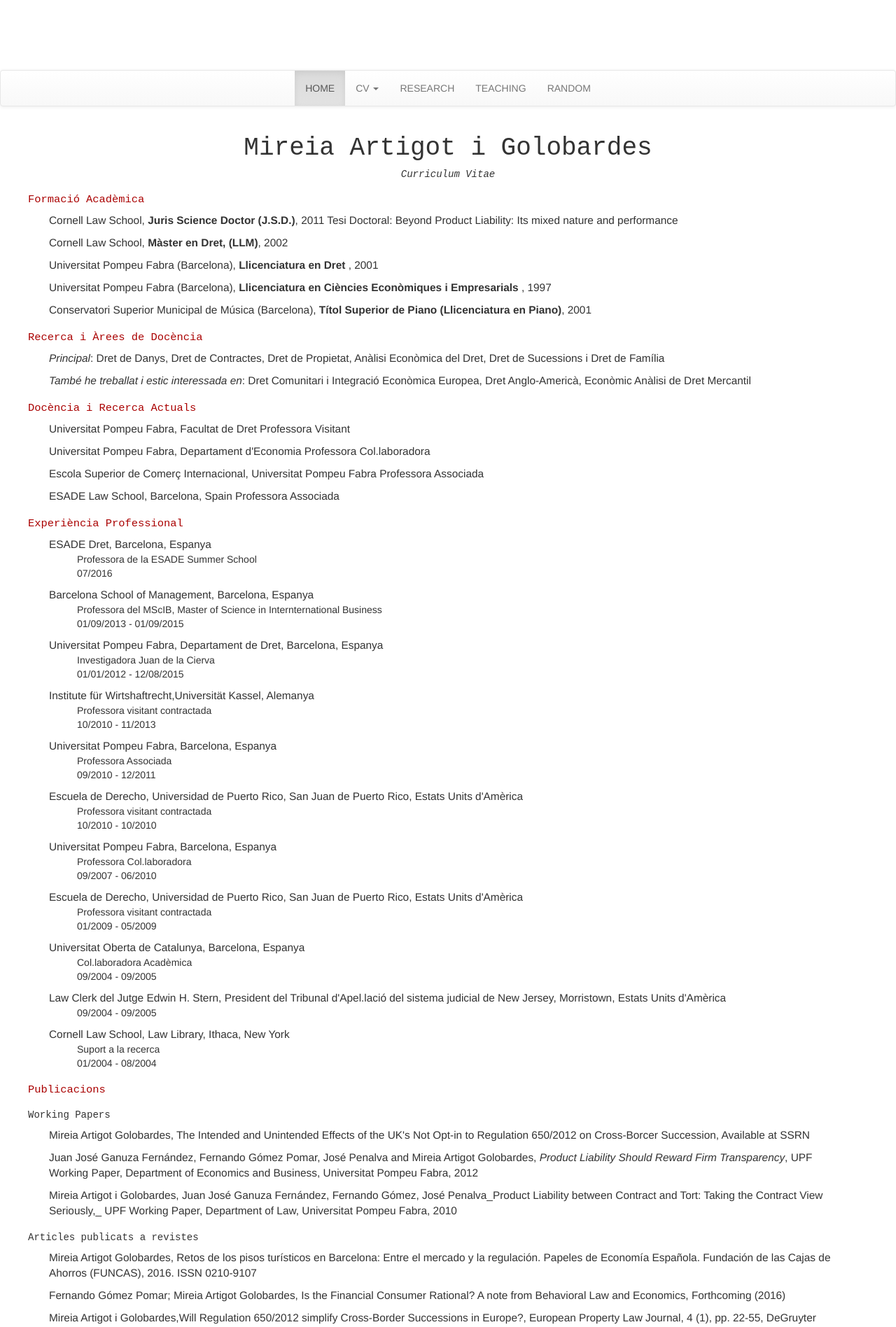
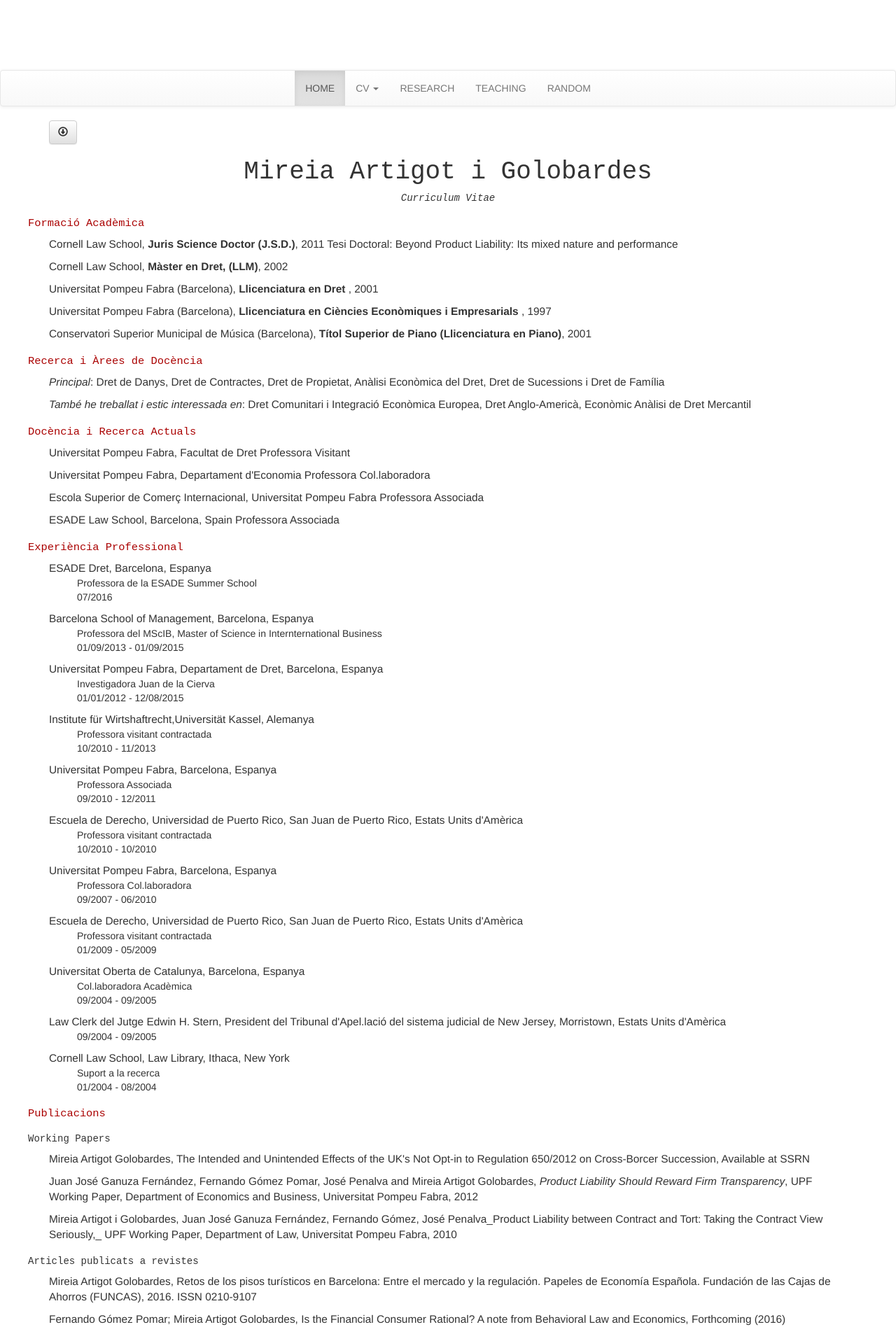
Before and after one commit to JohnPalmer/mireiaartigot, a Jekyll site: the page built from cv/ca/index.md, in a window 1280 px wide. Shown: the top 1896 px of the page at 70% size. Built offline with Jekyll 4.4.1, drawn with Linux system fonts in a browser that asks for light colours; nearby versions of some CDN libraries; our own code applies the rules of GitHub Pages for plain Markdown files.

Commit message:
Update cv.html

```diff
--- a/_layouts/cv.html
+++ b/_layouts/cv.html
@@ -17,6 +17,10 @@
       <div class="row">
 
         <div class="col-md-12">
+
+          <button type="button" class="btn btn-default" aria-label="Download">
+  <span class="glyphicon glyphicon-download" aria-hidden="true"></span>
+</button>
           <div class="cv">
             {{ content }}
           </div>
```
